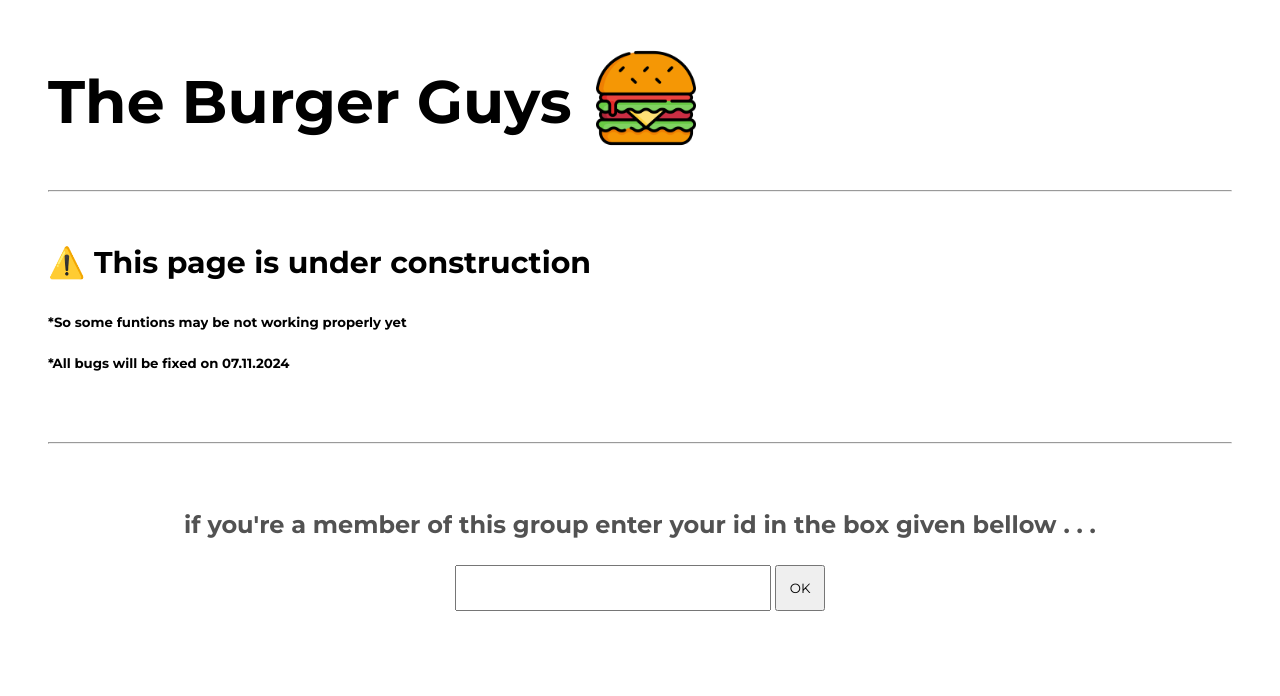
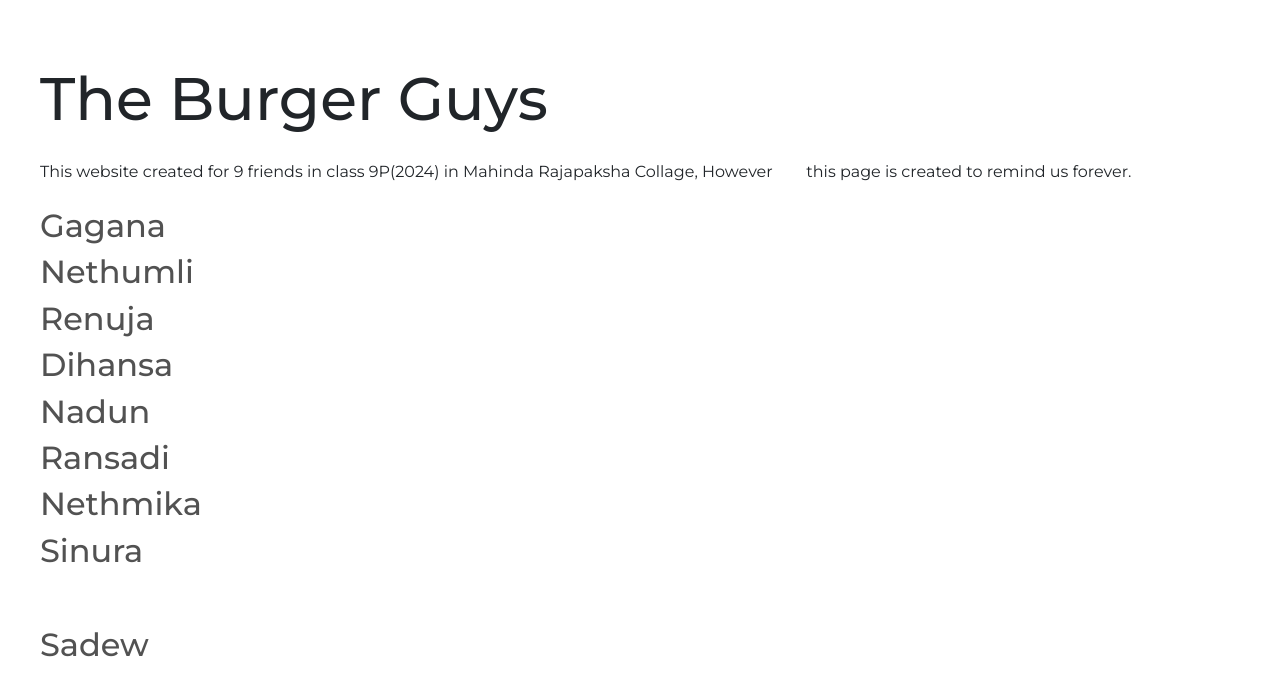
Before and after one commit to micoweb/theburgerguys, a plain HTML site: page index.html in a window 1280 px wide. Drawn offline with nearby package versions, Linux system fonts and the light colour scheme.

Commit message:
Update index.html

```diff
--- a/index.html
+++ b/index.html
@@ -7,44 +7,37 @@
     <title>The Burger Guys</title>
 
     <link rel="shortcut icon" href="icon.png" type="image/x-icon">
+    <link href="https://cdn.jsdelivr.net/npm/bootstrap@5.3.3/dist/css/bootstrap.min.css" rel="stylesheet"
+        integrity="sha384-QWTKZyjpPEjISv5WaRU9OFeRpok6YctnYmDr5pNlyT2bRjXh0JMhjY6hW+ALEwIH" crossorigin="anonymous">
     <link rel="stylesheet" href="style.css">
 </head>
 
 <body>
-    <div id="screen">
+    <bR></bR>
+    <header>
         <h1 id="title">The Burger Guys</h1>
-        <img src="icon.png" id="icon">
-    </div>
-    <br>
-    <hr>
-    <br>
+    </header>
 
-    <section class="container">
-        <h1 class="swift-up-text">⚠️ This page is under construction</h1>
-        <h5 class="swift-up-text">*So some funtions may be not working properly yet</h5>
-        <h5 class="swift-up-text">*All bugs will be fixed on 07.11.2024</h5>
-    </section>
-    <br>
-    <br>
-    <hr>
-    <br>
-    <br>
+    <p class="swift-up-text">This website created for 9 friends in class 9P(2024) in Mahinda Rajapaksha Collage, However
+        this page is created to remind us forever.</p>
 
-    <center>
-        <h2 class="swift-up-text">if you're a member of this group enter your id in the box given bellow . . .</h2>
-        <input type="text">
-        <button onclick="error()">OK</button>
-    </center>
-
-    <br>
-    <br><br>
-    <br><br>
-    <br>
-
+    <h2>Gagana</h2>
+    <h2>Nethumli</h2>
+    <h2>Renuja</h2>
+    <h2>Dihansa</h2>
+    <h2>Nadun</h2>
+    <h2>Ransadi</h2>
+    <h2>Nethmika</h2>
+    <h2>Sinura</h2>
+    <BR></BR>
+    <h2>Sadew</h2>
 
 
 
     <script src="script.js"></script>
+    <script src="https://cdn.jsdelivr.net/npm/bootstrap@5.3.3/dist/js/bootstrap.bundle.min.js"
+        integrity="sha384-YvpcrYf0tY3lHB60NNkmXc5s9fDVZLESaAA55NDzOxhy9GkcIdslK1eN7N6jIeHz"
+        crossorigin="anonymous"></script>
 </body>
 
 </html>
```
